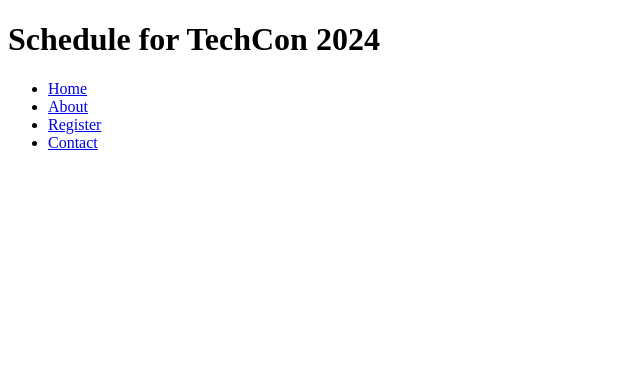
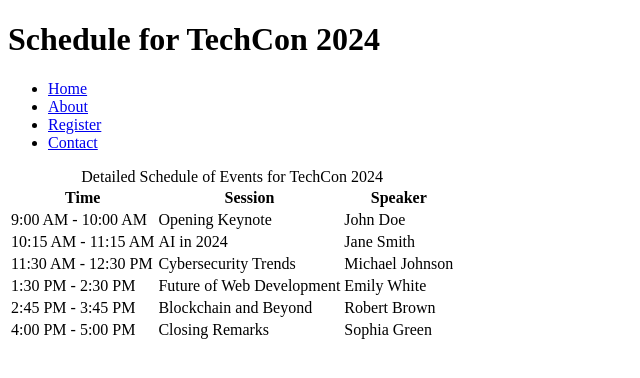
Before and after one commit to mrPullStack/TechCon_HTML, a plain HTML site: page techcon_website/schedule.html in a window 1280 px wide. Shown: the whole page, without its empty margins (0-640 px from the left). Drawn offline with Linux system fonts and the light colour scheme.

Commit message:
added table

```diff
--- a/techcon_website/schedule.html
+++ b/techcon_website/schedule.html
@@ -18,5 +18,50 @@
         </nav>
     </header>
 
+    <main>
+        <table>
+            <caption>Detailed Schedule of Events for TechCon 2024</caption>
+            <thead>
+                <tr>
+                    <th scope="col">Time</th>
+                    <th scope="col">Session</th>
+                    <th scope="col">Speaker</th>
+                </tr>
+            </thead>
+            <tbody>
+                <tr>
+                    <td>9:00 AM - 10:00 AM</td>
+                    <td>Opening Keynote</td>
+                    <td>John Doe</td>
+                </tr>
+                <tr>
+                    <td>10:15 AM - 11:15 AM</td>
+                    <td>AI in 2024</td>
+                    <td>Jane Smith</td>
+                </tr>
+                <tr>
+                    <td>11:30 AM - 12:30 PM</td>
+                    <td>Cybersecurity Trends</td>
+                    <td>Michael Johnson</td>
+                </tr>
+                <tr>
+                    <td>1:30 PM - 2:30 PM</td>
+                    <td>Future of Web Development</td>
+                    <td>Emily White</td>
+                </tr>
+                <tr>
+                    <td>2:45 PM - 3:45 PM</td>
+                    <td>Blockchain and Beyond</td>
+                    <td>Robert Brown</td>
+                </tr>
+                <tr>
+                    <td>4:00 PM - 5:00 PM</td>
+                    <td>Closing Remarks</td>
+                    <td>Sophia Green</td>
+                </tr>
+            </tbody>
+        </table>
+    </main>
+
 </body>
 </html>
```
